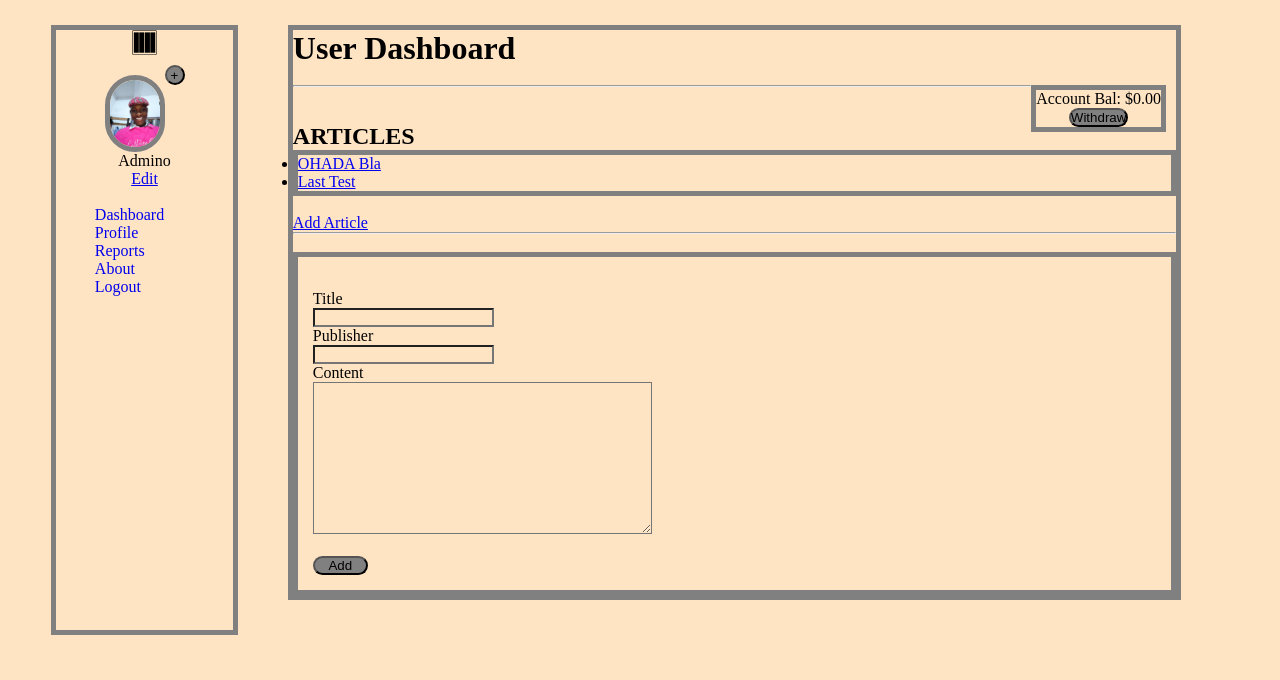
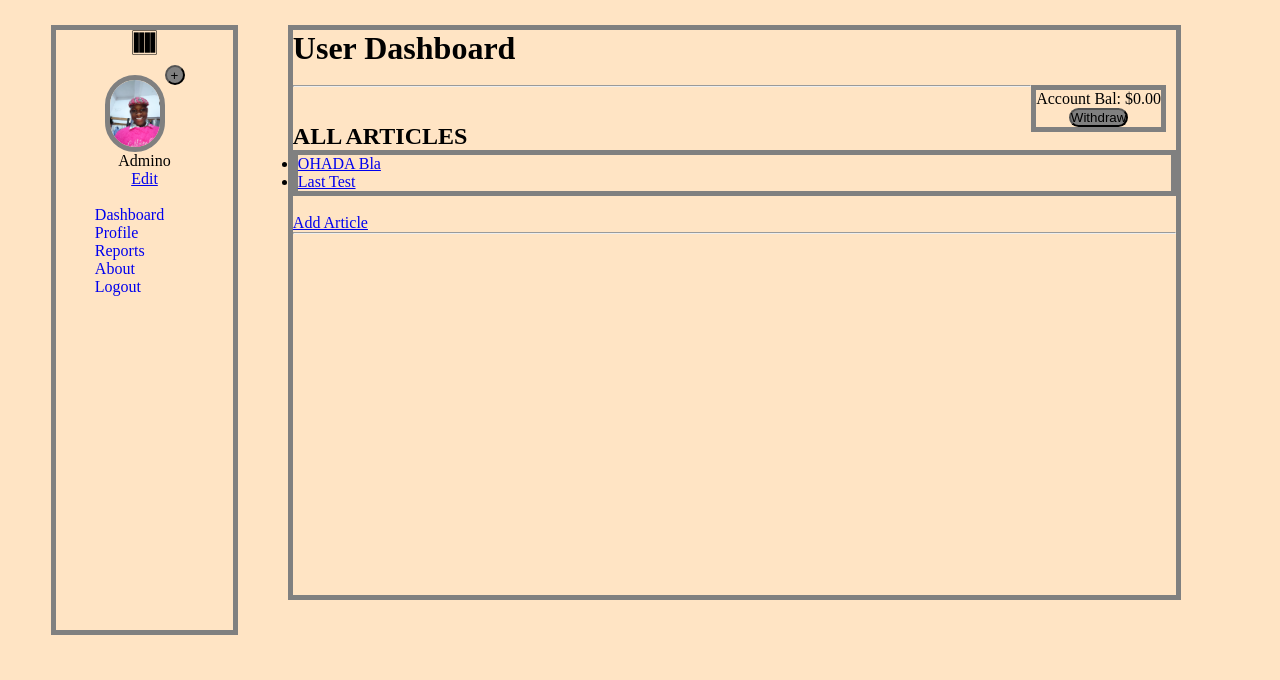
Before and after one commit to EustessCS50/Admino, a Django app: page /articles/ in a window 1280 px wide. Shown: the part 120-800 px from the top of the page. Run offline with Django 4.2, Linux system fonts and the light colour scheme; a user stored in the database is signed in; data comes from the database, SQL or seed files in the repository.

Commit message:
first commit

```diff
--- a/dashboard/templates/articles.html
+++ b/dashboard/templates/articles.html
@@ -197,7 +197,7 @@
                 <br>
                 <br>
                 <div class="row2">
-                    <h2>ARTICLES</h2>
+                    <h2>ALL ARTICLES</h2>
                     <ul>
                         {% for article in articles %}
                             {% if article %}
@@ -211,26 +211,6 @@
                     <br>
                     <a href="{% url 'add_article' %}">Add Article</a>
                     <hr>
-                    <br>
-                    <form id="article-form" action="" method="POST">
-                        {% csrf_token %}
-                        {{ form.errors }}
-                        <br>
-                        {{ form.title.label }}
-                        <br>
-                        {{ form.title }}
-                        <br>
-                        {{ form.publisher.label }}
-                        <br>
-                        {{ form.publisher }}
-                        <br>
-                        {{ form.content.label }}
-                        <br>
-                        {{ form.content }}
-                        <br>
-                        <br>
-                        <input type="submit" value="Add" class="add-btn">
-                    </form>
                 </div>
             </div>
         </div>
```
